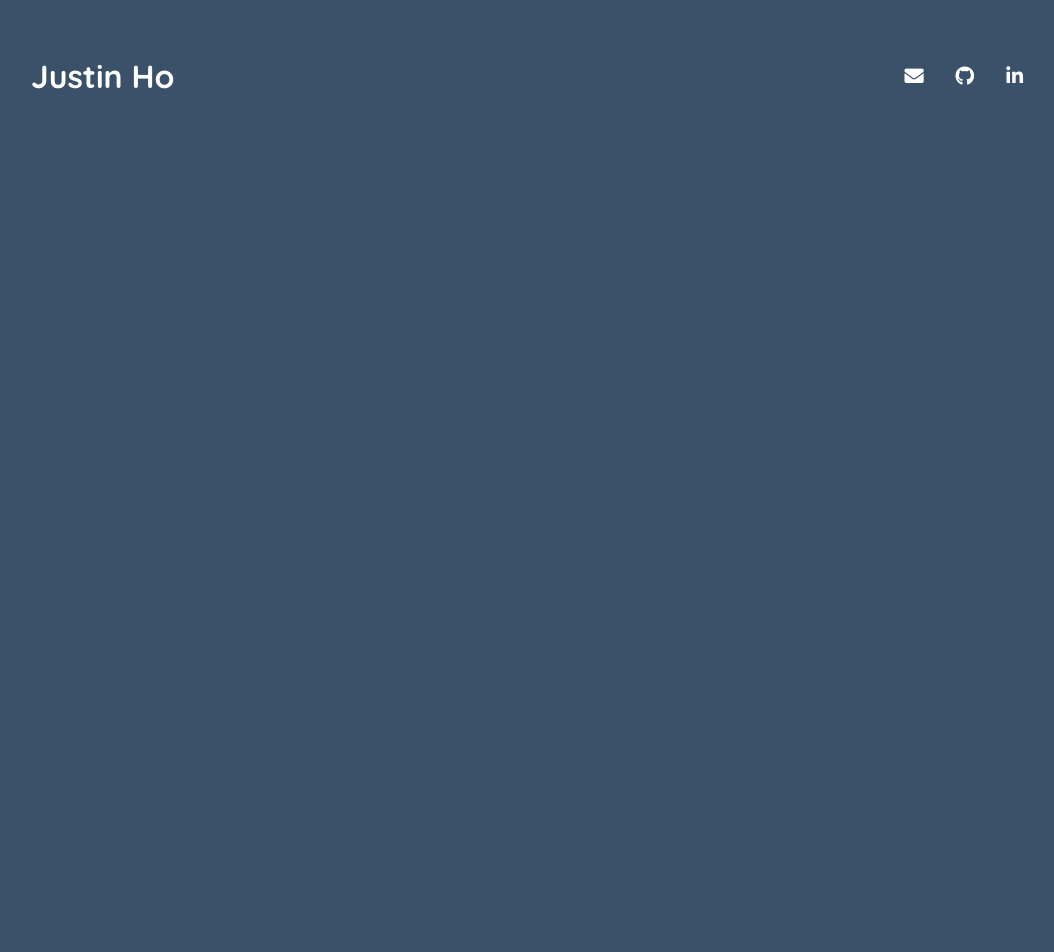
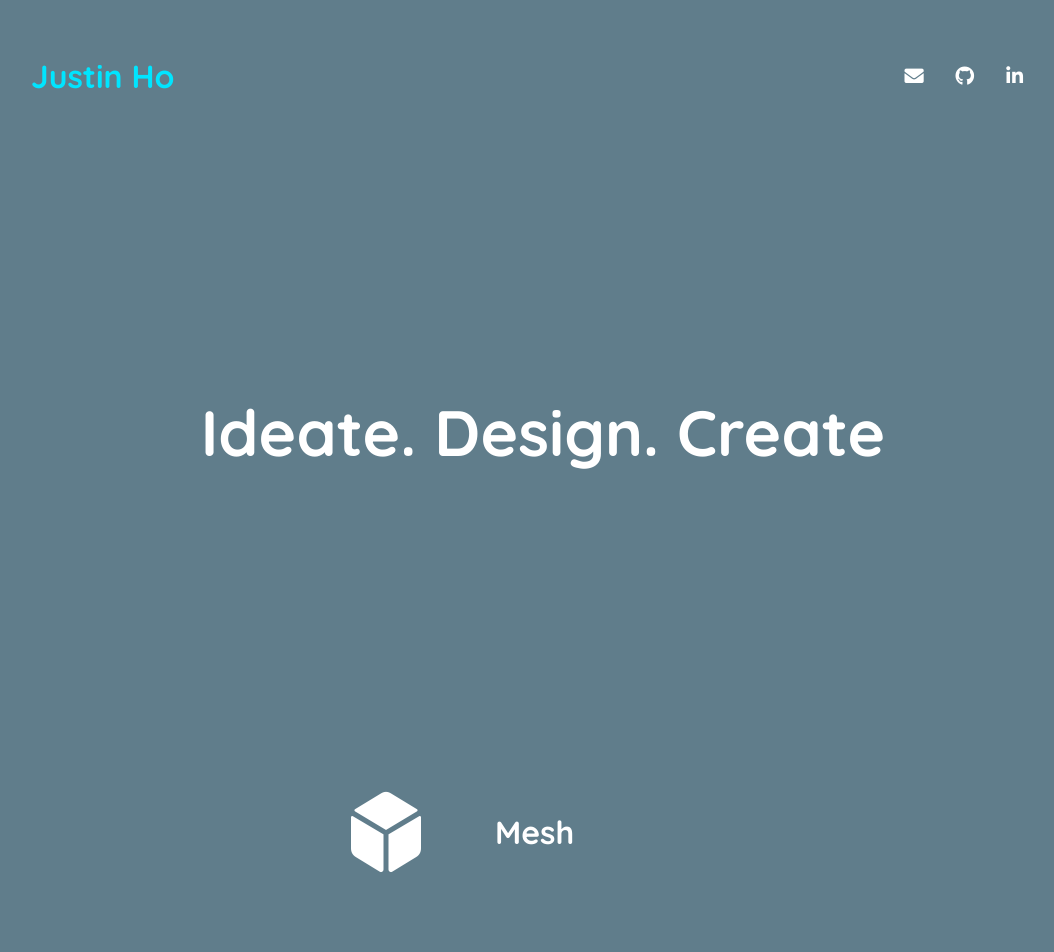
Before and after one commit to jcsho/portfolio-2019, a Vue app: page / in a window 1280 px wide. Shown: the top 952 px of the page, without its empty margins (97-1151 px from the left). Before the commit the page ends 800 px from the top, so only its background shows below. Built offline with nearby package versions, Linux system fonts and the light colour scheme.

Commit message:
Create Card Component
Add cards for project links

```diff
--- a/src/App.vue
+++ b/src/App.vue
@@ -22,9 +22,10 @@ export default class App extends Vue {}
 
 <style lang="scss">
 :root {
-  --primary-color: #67c5c2;
+  --primary-color: #00e5ff;
+  --teal-color: #67c5c2;
   --secondary-color: #9f9f9f;
-  --dark-mode-bg: #3a5169;
+  --dark-mode-bg: #607d8b;
   --dark-mode-text: #fff;
 }
 
--- /dev/null
+++ b/src/components/BaseCard.vue
@@ -0,0 +1,56 @@
+<template>
+    <section class="card">
+        <router-link class="card__link" :to="link">
+            <i class="card__icon" :class="icon"></i>
+            <h2 class="card__heading">{{ title }}</h2>
+        </router-link>
+    </section>
+</template>
+
+<script lang="ts">
+import { Vue, Component, Prop } from 'vue-property-decorator';
+
+@Component
+export default class BaseCard extends Vue {
+    @Prop({ default: '/' })
+    public link!: string;
+
+    @Prop({ default: ''})
+    public icon!: string;
+
+    @Prop({ default: ''})
+    public title!: string;
+
+}
+</script>
+
+<style lang="scss" scoped>
+.card {
+    display: flex;
+    align-items: center;
+    width: 100vw;
+    height: 30vh;
+    color: var(--dark-mode-text);
+
+    &__link {
+        display: flex;
+        flex-direction: row;
+        align-items: center;
+        margin-left: 35vw;
+
+        &:hover {
+            color: var(--primary-color);
+        }
+    }
+
+    &__icon {
+        width: 1.8em;
+        font-size: 5em;
+    }
+
+    &__heading {
+        margin: 0;
+        font-size: 2em;
+    }
+}
+</style>
--- a/src/components/NavBar.vue
+++ b/src/components/NavBar.vue
@@ -1,6 +1,8 @@
 <template>
     <nav class="nav">
-        <h1 class="nav__logo">Justin Ho</h1>
+        <router-link :to="{ name: 'home' }">
+            <h1 class="nav__logo">Justin Ho</h1>
+        </router-link>
 
         <ul class="nav__list">
             <li
@@ -64,6 +66,7 @@ export default class NavBar extends Vue {
     &__logo {
         margin: 0;
         font-size: 2em;
+        color: var(--primary-color);
     }
 
     &__list {
--- a/src/views/Home.vue
+++ b/src/views/Home.vue
@@ -1,17 +1,52 @@
 <template>
-  <div class="home">
-    <BaseLanding />
-  </div>
+  <main>
+    <BaseLanding tagline="Ideate. Design. Create" />
+    <BaseCard
+      v-for="project in projects"
+      :key="project.id"
+      :link="project.link"
+      :icon="project.icon"
+      :title="project.name"
+    />
+  </main>
 </template>
 
 <script lang="ts">
 import { Component, Vue } from 'vue-property-decorator';
 import BaseLanding from '@/components/BaseLanding.vue';
+import BaseCard from '@/components/BaseCard.vue';
+
+type Project = {
+  link: Object,
+  icon: string,
+  name: string,
+  // todo add description
+  // description: string,
+};
 
 @Component({
   components: {
     BaseLanding,
+    BaseCard,
   },
 })
-export default class Home extends Vue {}
+export default class Home extends Vue {
+  private projects: Project[] = [
+    {
+      link: { name: 'projects', params: { projectname: 'mesh'}},
+      icon: 'fas fa-dice-d6',
+      name: 'Mesh'
+    },
+    {
+      link: { name: 'projects', params: { projectname: 'hype-tracker'}},
+      icon: 'fas fa-database',
+      name: 'HypeTracker'
+    },
+    {
+      link: { name: 'projects', params: { projectname: 'virtually-saving-lives'}},
+      icon: 'fas fa-vr-cardboard',
+      name: 'Virtually Saving Lives'
+    },
+  ];
+}
 </script>
```
